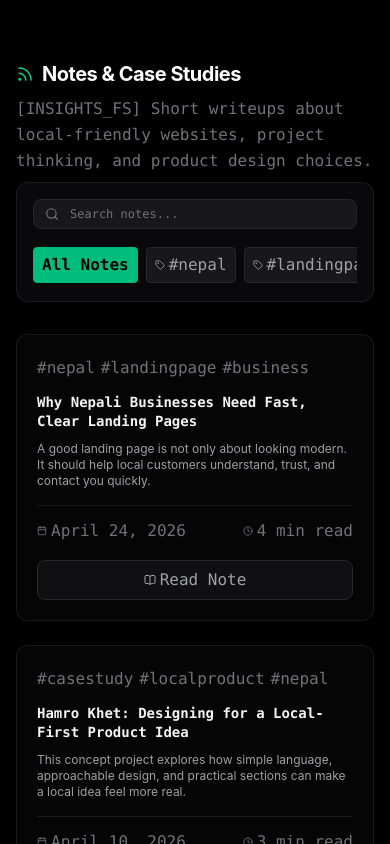
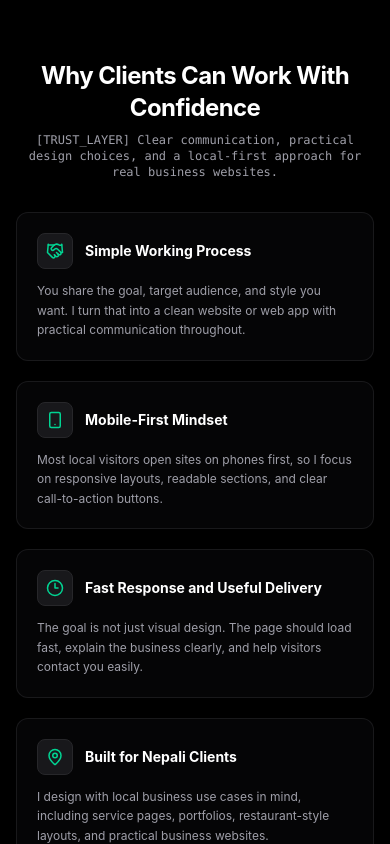
Before and after one commit to 77kingo/Saurav-Singh, a React (Vite) app: page / in a window 390 px wide. Shown: the part 7360-8204 px from the top of the page. Built offline with nearby package versions, Linux system fonts and the light colour scheme.

Commit message:
Add trust section and improve live contact success message

```diff
--- a/src/App.tsx
+++ b/src/App.tsx
@@ -5,6 +5,7 @@ import { MockIDE } from './components/MockIDE';
 import { Services } from './components/Services';
 import { Blog } from './components/Blog';
 import { Contact } from './components/Contact';
+import { Trust } from './components/Trust';
 import { PROJECTS, SKILLS, Project } from './data/mockData';
 import {
   Code2,
@@ -393,6 +394,10 @@ export default function App() {
           <Services onContactClick={() => handleTriggerSection('contact')} />
         </section>
 
+        <section id="trust" className="pt-8 scroll-mt-20">
+          <Trust />
+        </section>
+
         {/* Section: Blog (Notes) */}
         <section id="blog" className="pt-8 scroll-mt-20 space-y-6">
           <div className="flex flex-col md:flex-row md:items-baseline gap-2 mb-2">
--- a/src/components/Contact.tsx
+++ b/src/components/Contact.tsx
@@ -208,9 +208,9 @@ export const Contact: React.FC = () => {
               <CheckCircle size={32} />
             </div>
             <div className="space-y-1">
-              <h3 className="text-base font-bold text-white">PREVIEW COMPLETE</h3>
+              <h3 className="text-base font-bold text-white">INQUIRY SENT SUCCESSFULLY</h3>
               <p className="text-xs text-zinc-400 max-w-sm">
-                Your inquiry was processed inside the demo UI. Connect a real email service or backend if you want this form to receive live messages.
+                Your message was sent through the live Formspree contact form. I can now receive inquiries from this portfolio at zero cost.
               </p>
             </div>
 
--- /dev/null
+++ b/src/components/Trust.tsx
@@ -0,0 +1,60 @@
+import React from 'react';
+import { Clock3, Handshake, MapPin, Smartphone } from 'lucide-react';
+
+const trustPoints = [
+  {
+    icon: <Handshake size={18} className="text-emerald-400" />,
+    title: 'Simple Working Process',
+    text: 'You share the goal, target audience, and style you want. I turn that into a clean website or web app with practical communication throughout.'
+  },
+  {
+    icon: <Smartphone size={18} className="text-emerald-400" />,
+    title: 'Mobile-First Mindset',
+    text: 'Most local visitors open sites on phones first, so I focus on responsive layouts, readable sections, and clear call-to-action buttons.'
+  },
+  {
+    icon: <Clock3 size={18} className="text-emerald-400" />,
+    title: 'Fast Response and Useful Delivery',
+    text: 'The goal is not just visual design. The page should load fast, explain the business clearly, and help visitors contact you easily.'
+  },
+  {
+    icon: <MapPin size={18} className="text-emerald-400" />,
+    title: 'Built for Nepali Clients',
+    text: 'I design with local business use cases in mind, including service pages, portfolios, restaurant-style layouts, and practical business websites.'
+  }
+];
+
+export const Trust: React.FC = () => {
+  return (
+    <div className="space-y-8">
+      <div className="text-center max-w-2xl mx-auto space-y-2">
+        <h2 className="text-2xl md:text-3xl font-bold text-white tracking-tight">Why Clients Can Work With Confidence</h2>
+        <p className="text-xs md:text-sm text-zinc-400 font-mono">
+          [TRUST_LAYER] Clear communication, practical design choices, and a local-first approach for real business websites.
+        </p>
+      </div>
+
+      <div className="grid grid-cols-1 md:grid-cols-2 gap-5">
+        {trustPoints.map((point) => (
+          <div
+            key={point.title}
+            className="rounded-xl border border-zinc-800/60 bg-zinc-950/60 p-5 shadow-lg shadow-black/20"
+          >
+            <div className="flex items-center gap-3">
+              <div className="rounded-lg border border-zinc-800 bg-zinc-900 p-2">{point.icon}</div>
+              <h3 className="text-sm font-bold text-white">{point.title}</h3>
+            </div>
+            <p className="mt-3 text-xs leading-relaxed text-zinc-400">{point.text}</p>
+          </div>
+        ))}
+      </div>
+
+      <div className="rounded-xl border border-zinc-800/60 bg-zinc-950/60 p-5 text-center shadow-lg shadow-black/20">
+        <h3 className="text-base font-bold text-white">Best fit for small businesses, personal brands, restaurants, and startup ideas</h3>
+        <p className="mt-2 text-xs leading-relaxed text-zinc-400">
+          If you need a modern landing page, a better online presence, or a practical interface for your idea, this portfolio is built to show exactly that kind of work.
+        </p>
+      </div>
+    </div>
+  );
+};
```
